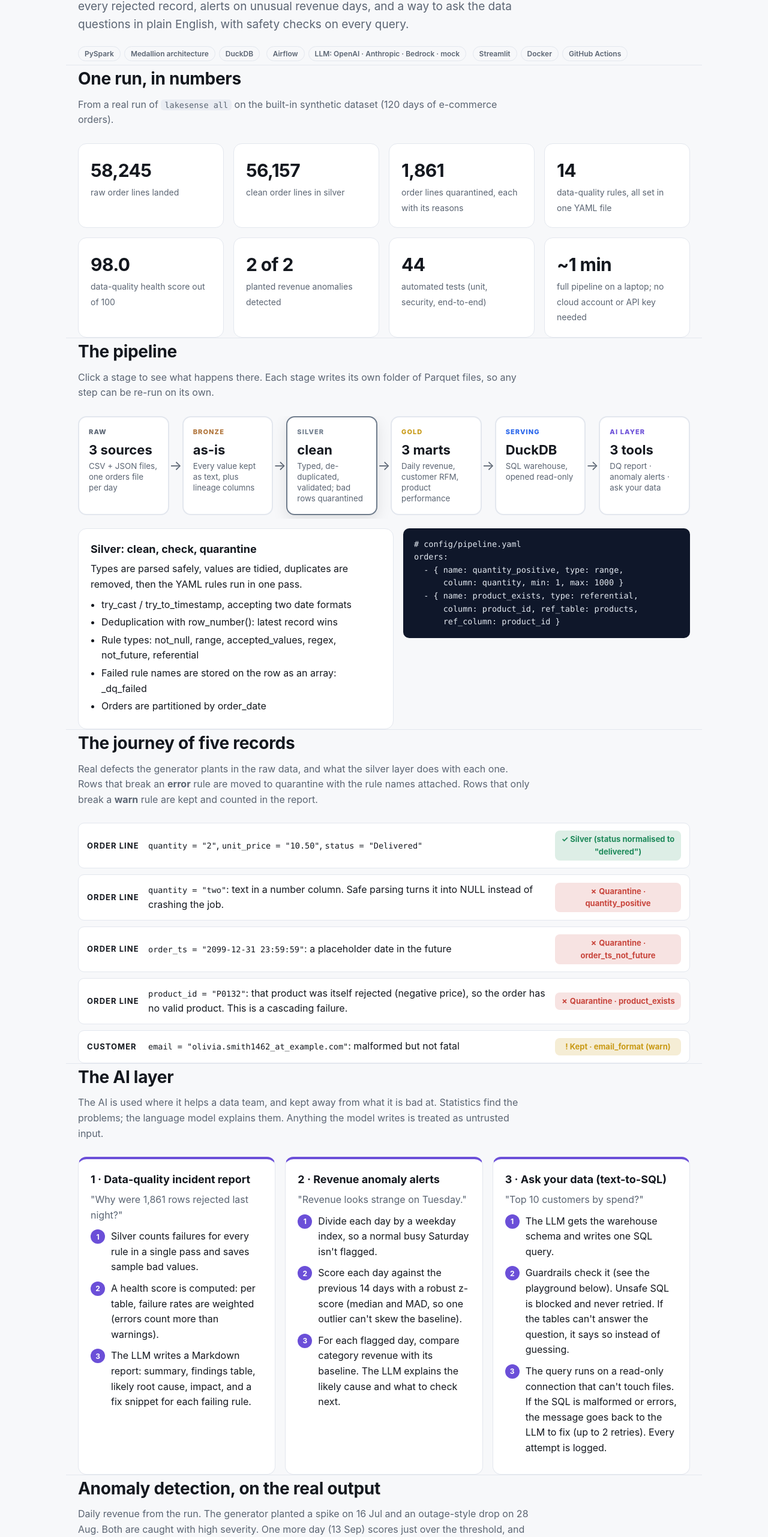
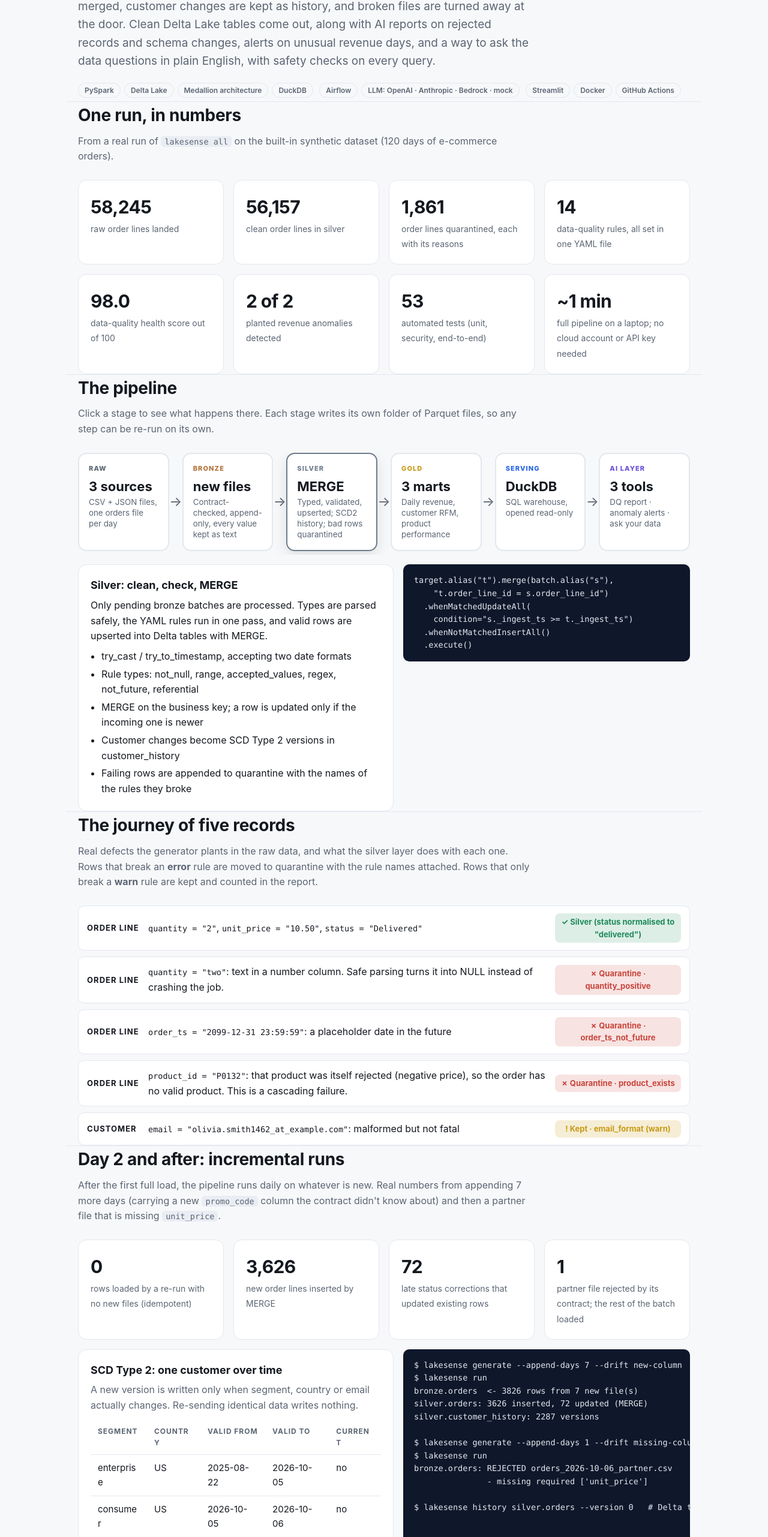
Before and after one commit to arjunmylagondawork-dev/lakesense-ai, a plain HTML site: page docs/how-it-works.html in a window 1280 px wide. Shown: the part 197-2760 px from the top of the page at 60% size. Drawn offline with Linux system fonts and the light colour scheme.

Commit message:
Docs and walkthrough for Delta Lake, incremental loads and SCD2
- README, ARCHITECTURE and ROADMAP updated for Phase 2
- Walkthrough page: incremental-run section with real numbers and an SCD2 example
- Generator append mode follows the same growth trend as the initial load
- Sample reports refreshed, including the schema drift report
- CI actions bumped off deprecated Node 20 versions

Co-Authored-By: Claude Opus 5.5 <noreply@anthropic.com>
Claude-Session: https://claude.ai/code/session_01UMdMZ27c4C5c5fzani1riz

```diff
--- a/docs/how-it-works.html
+++ b/docs/how-it-works.html
@@ -106,10 +106,12 @@
 <header class="wrap">
   <div class="eyebrow">LakeSense AI · How it works</div>
   <h1>A data pipeline that checks its own data and explains what went wrong.</h1>
-  <p class="lede">Messy source files go in. Clean business tables come out, along with an AI report on every rejected
-    record, alerts on unusual revenue days, and a way to ask the data questions in plain English, with safety checks on every query.</p>
+  <p class="lede">Messy source files go in, every day. Only the new ones are loaded; corrections are merged, customer
+    changes are kept as history, and broken files are turned away at the door. Clean Delta Lake tables come out, along
+    with AI reports on rejected records and schema changes, alerts on unusual revenue days, and a way to ask the data
+    questions in plain English, with safety checks on every query.</p>
   <div style="margin-top:18px">
-    <span class="pill">PySpark</span><span class="pill">Medallion architecture</span><span class="pill">DuckDB</span>
+    <span class="pill">PySpark</span><span class="pill">Delta Lake</span><span class="pill">Medallion architecture</span><span class="pill">DuckDB</span>
     <span class="pill">Airflow</span><span class="pill">LLM: OpenAI · Anthropic · Bedrock · mock</span>
     <span class="pill">Streamlit</span><span class="pill">Docker</span><span class="pill">GitHub Actions</span>
   </div>
@@ -125,7 +127,7 @@
     <div class="card stat"><b>14</b><span>data-quality rules, all set in one YAML file</span></div>
     <div class="card stat"><b>98.0</b><span>data-quality health score out of 100</span></div>
     <div class="card stat"><b>2 of 2</b><span>planted revenue anomalies detected</span></div>
-    <div class="card stat"><b>44</b><span>automated tests (unit, security, end-to-end)</span></div>
+    <div class="card stat"><b>53</b><span>automated tests (unit, security, end-to-end)</span></div>
     <div class="card stat"><b>~1 min</b><span>full pipeline on a laptop; no cloud account or API key needed</span></div>
   </div>
 </section>
@@ -137,9 +139,9 @@
   <div class="flow" id="flow">
     <div class="stage s-raw" data-k="raw"><div class="tag">Raw</div><div class="n">3 sources</div><small>CSV + JSON files, one orders file per day</small></div>
     <div class="arrow">→</div>
-    <div class="stage s-bronze" data-k="bronze"><div class="tag">Bronze</div><div class="n">as-is</div><small>Every value kept as text, plus lineage columns</small></div>
+    <div class="stage s-bronze" data-k="bronze"><div class="tag">Bronze</div><div class="n">new files</div><small>Contract-checked, append-only, every value kept as text</small></div>
     <div class="arrow">→</div>
-    <div class="stage s-silver" data-k="silver"><div class="tag">Silver</div><div class="n">clean</div><small>Typed, de-duplicated, validated; bad rows quarantined</small></div>
+    <div class="stage s-silver" data-k="silver"><div class="tag">Silver</div><div class="n">MERGE</div><small>Typed, validated, upserted; SCD2 history; bad rows quarantined</small></div>
     <div class="arrow">→</div>
     <div class="stage s-gold" data-k="gold"><div class="tag">Gold</div><div class="n">3 marts</div><small>Daily revenue, customer RFM, product performance</small></div>
     <div class="arrow">→</div>
@@ -164,6 +166,43 @@
     <div class="row"><div class="who">Order line</div><div><code>order_ts = "2099-12-31 23:59:59"</code>: a placeholder date in the future</div><div class="verdict v-bad">✗ Quarantine · order_ts_not_future</div></div>
     <div class="row"><div class="who">Order line</div><div><code>product_id = "P0132"</code>: that product was itself rejected (negative price), so the order has no valid product. This is a cascading failure.</div><div class="verdict v-bad">✗ Quarantine · product_exists</div></div>
     <div class="row"><div class="who">Customer</div><div><code>email = "olivia.smith1462_at_example.com"</code>: malformed but not fatal</div><div class="verdict v-warn">! Kept · email_format (warn)</div></div>
+  </div>
+</section>
+
+<section class="wrap">
+  <h2>Day 2 and after: incremental runs</h2>
+  <p class="sub">After the first full load, the pipeline runs daily on whatever is new. Real numbers from appending 7 more
+    days (carrying a new <code>promo_code</code> column the contract didn't know about) and then a partner file that is missing <code>unit_price</code>.</p>
+  <div class="grid g4">
+    <div class="card stat"><b>0</b><span>rows loaded by a re-run with no new files (idempotent)</span></div>
+    <div class="card stat"><b>3,626</b><span>new order lines inserted by MERGE</span></div>
+    <div class="card stat"><b>72</b><span>late status corrections that updated existing rows</span></div>
+    <div class="card stat"><b>1</b><span>partner file rejected by its contract; the rest of the batch loaded</span></div>
+  </div>
+  <div class="detail">
+    <div class="card">
+      <h3>SCD Type 2: one customer over time</h3>
+      <p style="margin:0 0 10px;color:var(--muted)">A new version is written only when segment, country or email actually changes. Re-sending identical data writes nothing.</p>
+      <table>
+        <tr><th>Segment</th><th>Country</th><th>Valid from</th><th>Valid to</th><th>Current</th></tr>
+        <tr><td>enterprise</td><td>US</td><td>2025-08-22</td><td>2026-10-05</td><td>no</td></tr>
+        <tr><td>consumer</td><td>US</td><td>2026-10-05</td><td>2026-10-06</td><td>no</td></tr>
+        <tr><td>consumer</td><td>AE</td><td>2026-10-06</td><td>open</td><td><b style="color:var(--ok)">yes</b></td></tr>
+      </table>
+      <p style="margin:10px 0 0;color:var(--muted)">Customer C00089 · 2,326 versions across 2,000 customers after the run, exactly one current row each.</p>
+    </div>
+<pre>$ lakesense generate --append-days 7 --drift new-column
+$ lakesense run
+bronze.orders  &lt;- 3826 rows from 7 new file(s)
+silver.orders: 3626 inserted, 72 updated (MERGE)
+silver.customer_history: 2287 versions
+
+$ lakesense generate --append-days 1 --drift missing-column
+$ lakesense run
+bronze.orders: REJECTED orders_2026-10-06_partner.csv
+               - missing required ['unit_price']
+
+$ lakesense history silver.orders --version 0   # Delta time travel</pre>
   </div>
 </section>
 
@@ -241,6 +280,10 @@
       <tr><td>Dimensions before facts</td><td>Orders are checked against <em>clean</em> products and customers, so cascading failures become visible in the report.</td></tr>
       <tr><td>Statistics detect, LLM explains</td><td>LLMs can invent alerts and get arithmetic wrong. They only write the explanation, from numbers they are given.</td></tr>
       <tr><td>Mock LLM by default</td><td>Anyone can clone and run the full flow in minutes, and CI tests it with predictable output. Switching to a real model takes one environment variable.</td></tr>
+      <tr><td>Incremental, idempotent loads</td><td>A manifest of loaded files and processed batches means re-runs and Airflow retries never duplicate data, and only new work is done.</td></tr>
+      <tr><td>MERGE with "newer wins"</td><td>A late correction updates the original row; an old replay can never overwrite newer data.</td></tr>
+      <tr><td>Contracts before ingestion</td><td>Headers are checked before Spark reads a file, so one broken file is rejected on its own instead of failing the whole batch.</td></tr>
+      <tr><td>Delta Lake, Parquet fallback</td><td>Delta gives ACID MERGE, time travel and OPTIMIZE; the same code runs on plain Parquet, and CI tests both.</td></tr>
       <tr><td>Atomic warehouse publish</td><td>The DuckDB file is built under a temp name and swapped in, so the app never reads a half-built warehouse.</td></tr>
     </table>
   </div>
@@ -252,7 +295,7 @@
   <div class="card" style="padding:4px 8px">
     <table>
       <tr><th>In this repo</th><th>On AWS</th></tr>
-      <tr><td>Parquet folders under <code>data/</code></td><td>S3 buckets (raw / bronze / silver / gold prefixes)</td></tr>
+      <tr><td>Delta tables under <code>data/</code></td><td>S3 buckets with Delta tables (or Databricks Unity Catalog)</td></tr>
       <tr><td>PySpark on <code>local[*]</code></td><td>AWS Glue jobs or EMR Serverless</td></tr>
       <tr><td>DuckDB warehouse</td><td>Athena on the Glue Data Catalog, or Redshift Serverless</td></tr>
       <tr><td>Airflow DAG</td><td>Amazon MWAA (or Step Functions)</td></tr>
@@ -268,17 +311,19 @@
 python -m venv .venv && source .venv/bin/activate
 pip install -e ".[app,dev]"
 
-lakesense all                              # data → bronze → silver → gold → warehouse → AI reports
+lakesense all                              # full load → bronze → silver → gold → warehouse → AI reports
+lakesense generate --append-days 7         # land a week of new files
+lakesense run                              # incremental: only the new files, MERGE + SCD2
 lakesense ask "top 5 customers by spend"   # plain English → guarded SQL → answer
 streamlit run app/streamlit_app.py         # dashboard on http://localhost:8501
-pytest                                     # 44 tests</pre>
+pytest                                     # 53 tests</pre>
   <p style="color:var(--muted)">Or run <code>docker compose up --build</code>, then open <code>localhost:8501</code>.</p>
 </section>
 
 <section class="wrap">
   <h2>What comes next</h2>
   <div class="grid g3">
-    <div class="card"><b>Phase 2 · Table formats</b><br><span style="color:var(--muted)">Delta / Iceberg, incremental loads with <code>MERGE</code>, SCD Type 2 customers</span></div>
+    <div class="card"><b>✓ Phase 2 · Done</b><br><span style="color:var(--muted)">Delta Lake, incremental loads with <code>MERGE</code>, SCD Type 2 customers, schema contracts</span></div>
     <div class="card"><b>Phase 3 · Modern stack</b><br><span style="color:var(--muted)">Gold marts as dbt models, Snowflake target, data contracts in CI</span></div>
     <div class="card"><b>Phase 4 · AWS</b><br><span style="color:var(--muted)">Terraform: S3, Glue, Athena, IAM, KMS; MWAA; Bedrock</span></div>
     <div class="card"><b>Phase 5 · Streaming</b><br><span style="color:var(--muted)">Kafka → Spark Structured Streaming, 5-minute revenue alerts</span></div>
@@ -294,20 +339,20 @@ const STAGES = {
     l: ["customers.jsonl, including later update records (CDC-style)", "products.csv", "orders_YYYY-MM-DD.csv, one file per day for 120 days",
         "Planted defects: blanks, negative quantities, zero prices, typos in status, future dates, unknown product ids, duplicates, text in number columns, a second date format"],
     c: "$ lakesense generate\nGenerated 2053 customers, 150 products,\n58245 order lines into data/raw" },
-  bronze: { t: "Bronze: keep everything", d: "Files are read with every column as text. Nothing is cast or dropped, so bronze is a replayable copy of the source.",
-    l: ["Lineage columns: _source_file, _ingest_ts, _batch_id", "CSV with inferSchema off; JSON with primitivesAsString", "Written as Parquet, one folder per table"],
-    c: "df.withColumn(\"_source_file\", F.col(\"_metadata.file_name\"))\n  .withColumn(\"_ingest_ts\", F.current_timestamp())\n  .withColumn(\"_batch_id\", F.lit(batch_id))" },
-  silver: { t: "Silver: clean, check, quarantine", d: "Types are parsed safely, values are tidied, duplicates are removed, then the YAML rules run in one pass.",
-    l: ["try_cast / try_to_timestamp, accepting two date formats", "Deduplication with row_number(): latest record wins",
-        "Rule types: not_null, range, accepted_values, regex, not_future, referential", "Failed rule names are stored on the row as an array: _dq_failed",
-        "Orders are partitioned by order_date"],
-    c: "# config/pipeline.yaml\norders:\n  - { name: quantity_positive, type: range,\n      column: quantity, min: 1, max: 1000 }\n  - { name: product_exists, type: referential,\n      column: product_id, ref_table: products,\n      ref_column: product_id }" },
+  bronze: { t: "Bronze: only new files, kept as-is", d: "A manifest remembers every file already loaded, so each run reads only new files. Each one is checked against its schema contract first, then appended with every column as text.",
+    l: ["Re-runs and retries are no-ops: a file is new only if its name, size or mtime changed", "Missing required column → that file is rejected; new column → kept (schema evolution) and reported", "Files are read in groups of identical header, so extra columns never shift values", "Lineage columns: _source_file, _ingest_ts, _batch_id; stored as an append-only Delta table"],
+    c: "# config/pipeline.yaml\ncontracts:\n  orders:\n    required: [order_line_id, order_id, order_ts,\n               customer_id, product_id, quantity,\n               unit_price, status]\n    optional: [payment_method, country]" },
+  silver: { t: "Silver: clean, check, MERGE", d: "Only pending bronze batches are processed. Types are parsed safely, the YAML rules run in one pass, and valid rows are upserted into Delta tables with MERGE.",
+    l: ["try_cast / try_to_timestamp, accepting two date formats", "Rule types: not_null, range, accepted_values, regex, not_future, referential",
+        "MERGE on the business key; a row is updated only if the incoming one is newer", "Customer changes become SCD Type 2 versions in customer_history",
+        "Failing rows are appended to quarantine with the names of the rules they broke"],
+    c: "target.alias(\"t\").merge(batch.alias(\"s\"),\n    \"t.order_line_id = s.order_line_id\")\n  .whenMatchedUpdateAll(\n    condition=\"s._ingest_ts >= t._ingest_ts\")\n  .whenNotMatchedInsertAll()\n  .execute()" },
   gold: { t: "Gold: business marts", d: "Analytics tables built with window functions. Cancelled and returned orders are left out of revenue.",
     l: ["daily_revenue: orders, customers, units, revenue, AOV, 7-day moving average", "customer_rfm: recency, frequency and monetary scores (ntile 1–5) plus a segment label",
         "product_performance: revenue, units, dense_rank within category, share of category revenue"],
     c: "rfm.withColumn(\"r_score\",\n    6 - F.ntile(5).over(Window.orderBy(\"recency_days\")))\n   .withColumn(\"f_score\",\n    F.ntile(5).over(Window.orderBy(\"frequency\")))" },
   serve: { t: "Serving: a SQL warehouse", d: "Gold and silver tables are loaded into a DuckDB file, a free stand-in for Athena, Redshift or Snowflake.",
-    l: ["Built under a temp name, then swapped in atomically", "Consumers (app, AI) open it read-only, with file and network access disabled", "The schema is read from information_schema to give the LLM context"],
+    l: ["Reads the Delta log for the live file list, so files replaced by a MERGE are never double-counted", "Built under a temp name, then swapped in atomically", "Consumers (app, AI) open it read-only, with file and network access disabled", "The schema is read from information_schema to give the LLM context"],
     c: "con.execute(\"CREATE TABLE daily_revenue AS\n  SELECT * FROM read_parquet('gold/daily_revenue/**/*.parquet')\")\ntmp.replace(db_path)   # atomic swap" },
   ai: { t: "AI layer: explain, alert, answer", d: "Three tools behind one LLM interface. Choose the provider with LAKESENSE_LLM_PROVIDER.",
     l: ["mock (default, offline, predictable) · openai · anthropic · bedrock", "SDKs are optional and only imported when used",
```
Also changed, not shown: 7 other files.
